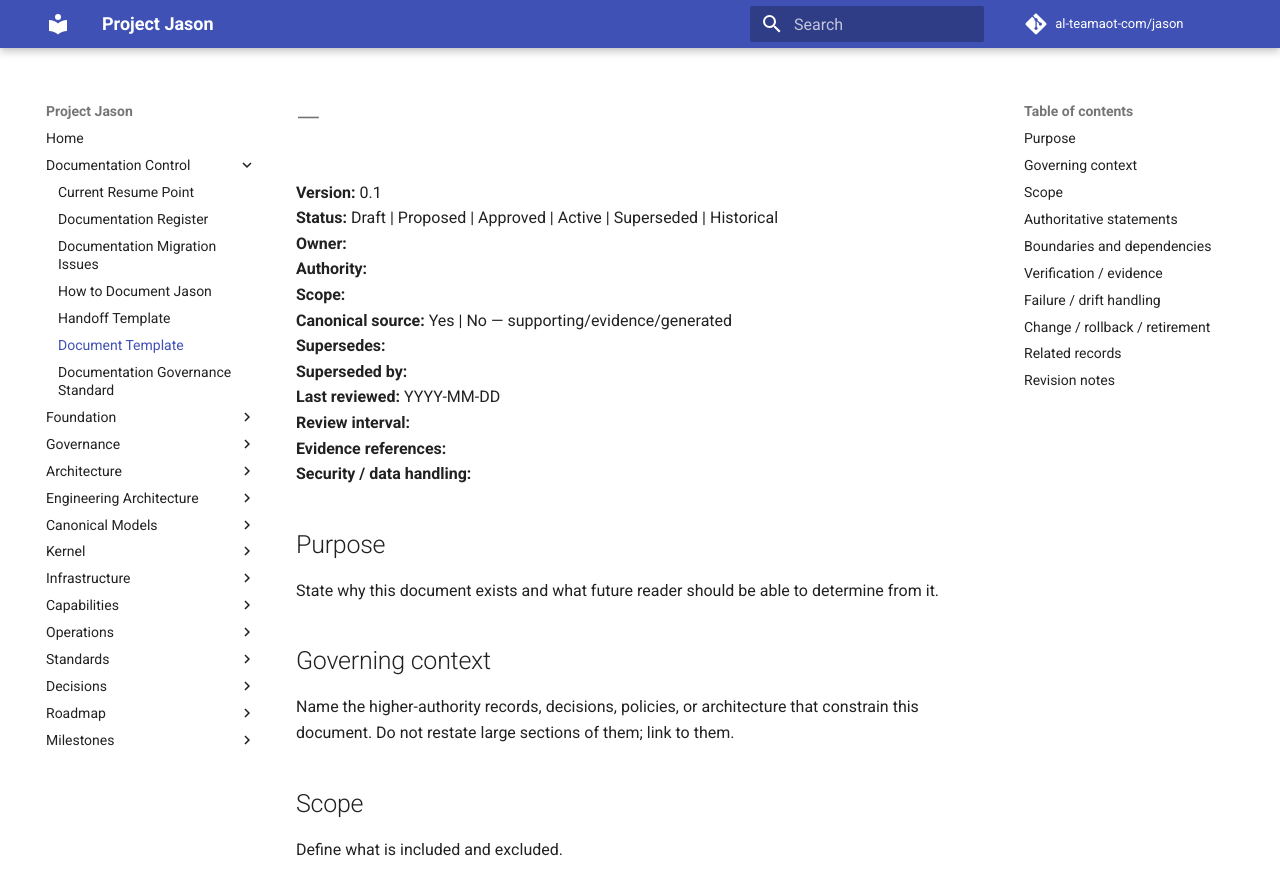
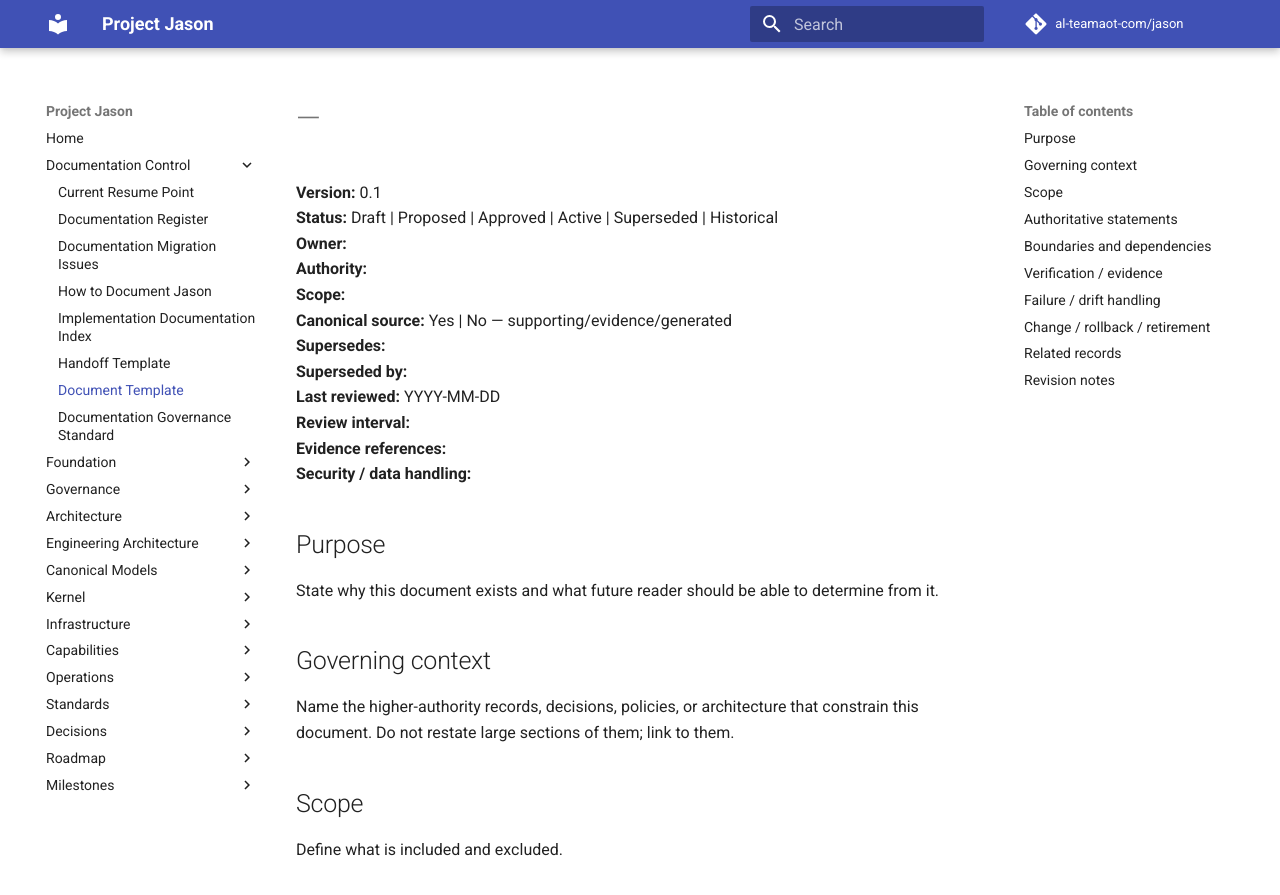
Before and after one commit to al-teamaot-com/jason, an MkDocs documentation site: the page built from docs/control/DOCUMENT-TEMPLATE.md, in a window 1280 px wide and 900 px high. Shown: the top 895 px of the window. Built offline with MkDocs 1.6.1 and Material for MkDocs 9.7.7, drawn with Linux system fonts in a browser that asks for light colours; comment, search, counter and statistics services are not loaded.

Commit message:
Expose implementation documentation index in MkDocs

```diff
--- a/mkdocs.yml
+++ b/mkdocs.yml
@@ -13,6 +13,7 @@ nav:
       - Documentation Register: control/DOCUMENTATION-REGISTER.md
       - Documentation Migration Issues: control/DOCUMENTATION-MIGRATION-ISSUES.md
       - How to Document Jason: control/HOW-TO-DOCUMENT-JASON.md
+      - Implementation Documentation Index: control/IMPLEMENTATION-DOCUMENTATION-INDEX.md
       - Handoff Template: control/HANDOFF-TEMPLATE.md
       - Document Template: control/DOCUMENT-TEMPLATE.md
       - Documentation Governance Standard: standards/J-404-Documentation-Governance-and-Continuity.md
```
